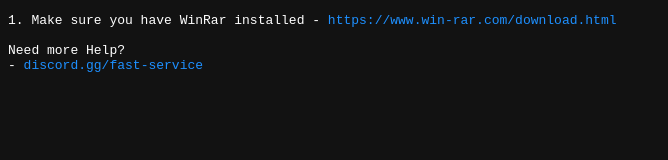
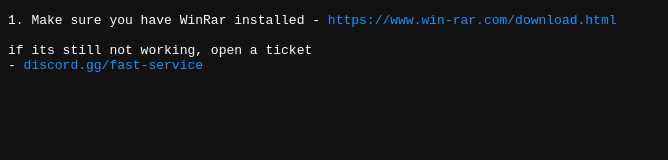
Before and after one commit to Husky169/files187, a plain HTML site: page Loader/help.html in a window 1280 px wide. Shown: the whole page, without its empty margins (0-668 px from the left). Drawn offline with Linux system fonts and the light colour scheme.

Commit message:
Update help.html

```diff
--- a/Loader/help.html
+++ b/Loader/help.html
@@ -23,7 +23,7 @@
 <pre>
 1. Make sure you have WinRar installed - <a href="https://www.win-rar.com/download.html" target="_blank">https://www.win-rar.com/download.html</a>
 
-Need more Help?
+if its still not working, open a ticket
 - <a href="https://discord.gg/fast-service" target="_blank">discord.gg/fast-service</a>
 </pre>
 </body>
```
